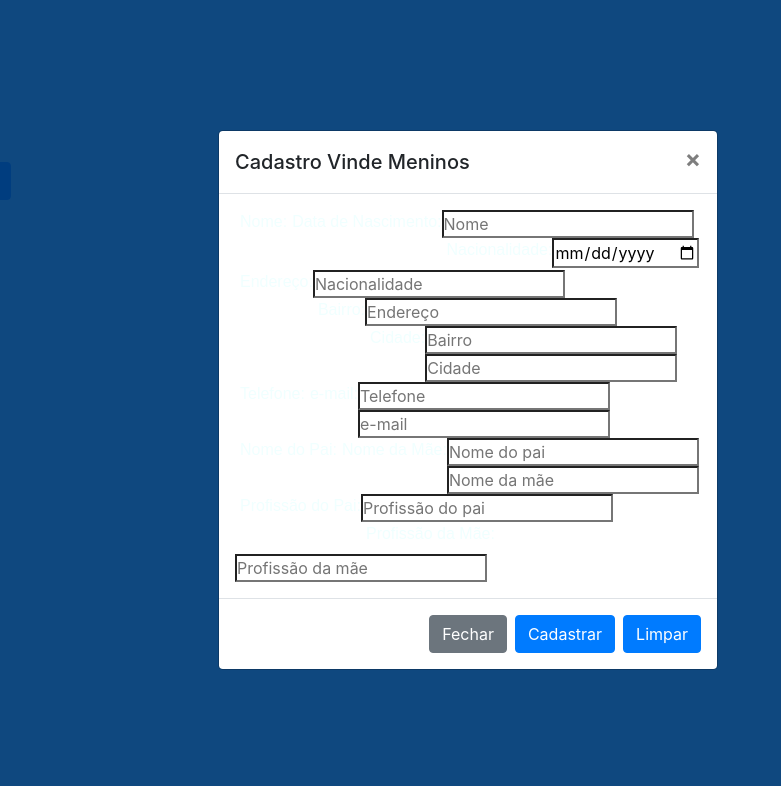
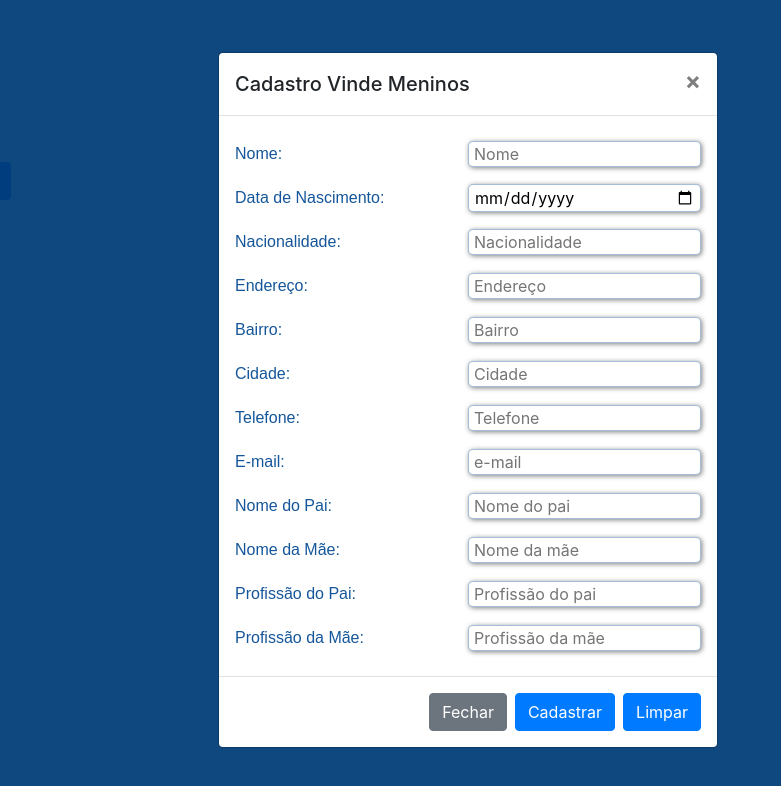
Before and after one commit to renanlucasdepaula/vindemeninosproject, a plain HTML site: page index.html in a window 1280 px wide. Both pictures are taken after a click on the button "Cadastro". Shown: the full height of the page, 172-953 px from the left. Drawn offline with nearby package versions, Linux system fonts and the light colour scheme.

Commit message:
Inputs e labels de cadastro reestilizadas

```diff
--- a/css/estilo.css
+++ b/css/estilo.css
@@ -15,19 +15,34 @@ body{
     */
     background-color: dodgerblue!important;
 }
-label{
+.infoPessoal{
+    /* Famoso flexbox */
+    display: flex;
+    flex-direction: column;
+    align-items: center;
+}
+.infoPessoal input{
+    box-shadow: 1px 1px 5px rgba(0,0,0,0.5);
+    border: 1px solid #0b49965c;
+    border-radius: 5px;
+    margin: auto 0;
+    width: 50%;
+    padding: 0px 5px;
+}
+.infoPessoal label{
     font-family: Arial, Helvetica, sans-serif;
-    float: left;
-    margin-left: 5px;
-    color: azure;
+    color: #15569a;
+    margin: 10px 0;
 }
-input{
 
-    box-shadow: 2px;
-    background-origin: padding-box;
+.infoPessoal .row{
+    /* Alguns ajustes na row para estilizar os elementos */
+    width: 100%;
+    /* row por padrão vem com display flex, então só usei uma propriedade para alinhar os elementos dentro dela */
+    justify-content: space-between;
 }
-.dtnasc{
-}
+/* .dtnasc{
+} */
 .titulo{
     padding: 1px;
     text-align: center;
--- a/index.html
+++ b/index.html
@@ -50,43 +50,73 @@
             <span aria-hidden="true">&times;</span>
           </button>
         </div>
-        <div class="modal-body">
-          <label>Nome:</label>
-          <input type="text" id="nome" name="nome" placeholder="Nome" data-toggle="popover" data-placement="right" data-content="nome"/>
+        <!-- Adicionei a classe container do bootstrap para que pegue margin e padding automaticos -->
+        <div class="modal-body container">
+          <div class="infoPessoal">
+            <!-- quando se usa container, o ideal é usar row para os elementos dentro dele, pois tambem
+                 configura o posicionamento. Nesse caso deixa em linha os elementos dentro dela. Cada row == uma linha
+            -->
+            <div class="row">
+              <label for="nome">Nome:</label>
+              <input type="text" id="nome" name="nome" placeholder="Nome" data-toggle="popover" data-placement="right" data-content="nome"/>
+            </div>
 
-          <label class="dtnasc">Data de Nascimento:</label>
-          <input type="date" id="dtnasc" name="dtnasc" />
+            <div class="row">
+              <label class="dtnasc" for="dtnasc">Data de Nascimento:</label>
+              <input type="date" id="dtnasc" name="dtnasc" />
+            </div>
 
-          <label>Nacionalidade:</label>
-          <input type="text" id="nome" name="nome" placeholder="Nacionalidade"/>
+            <div class="row">
+              <label for="nacional">Nacionalidade:</label>
+              <input type="text" id="nacional" name="nacional" placeholder="Nacionalidade"/>
+            </div>
 
-          <label>Endereço:</label>
-          <input type="text" id="nome" name="nome" placeholder="Endereço"/>
+            <div class="row">
+              <label for="endereco">Endereço:</label>
+              <input type="text" id="endereco" name="endereco" placeholder="Endereço"/>
+            </div>
 
-          <label>Bairro:</label>
-          <input type="text" id="nome" name="nome" placeholder="Bairro" />
+            <div class="row">
+              <label for="bairro">Bairro:</label>
+              <input type="text" id="bairro" name="bairro" placeholder="Bairro" />
+            </div>
 
-          <label>Cidade:</label>
-          <input type="text" id="nome" name="nome" placeholder="Cidade"/>
+            <div class="row">
+              <label for="cidade">Cidade:</label>
+              <input type="text" id="cidade" name="cidade" placeholder="Cidade"/>
+            </div>
 
-          <label>Telefone:</label>
-          <input type="text" id="nome" name="nome" placeholder="Telefone"/>
+            <div class="row">
+              <label for="tel">Telefone:</label>
+              <input type="tel" id="tel" name="tel" placeholder="Telefone"/>
+            </div>
 
-          <label>e-mail:</label>
-          <input type="text" id="nome" name="nome" placeholder="e-mail"/>
+            <div class="row">
+              <label for="email">E-mail:</label>
+              <input type="email" id="email" name="email" placeholder="e-mail"/>
+            </div>
 
-          <label>Nome do Pai:</label>
-          <input type="text" id="nome" name="nome" placeholder="Nome do pai"/>
+            <div class="row">
+              <label for="nPai">Nome do Pai:</label>
+              <input type="text" id="nPai" name="nPai" placeholder="Nome do pai"/>
+            </div>
 
-          <label>Nome da Mãe:</label>
-          <input type="text" id="nome" name="nome" placeholder="Nome da mãe"/>
+            <div class="row">
+              <label for="nMae">Nome da Mãe:</label>
+              <input type="text" id="nMae" name="nMae" placeholder="Nome da mãe"/>
+            </div>
 
-          <label>Profissão do Pai:</label>
-          <input type="text" id="nome" name="nome" placeholder="Profissão do pai"/>
+            <div class="row">
+              <label for="pPai">Profissão do Pai:</label>
+              <input type="text" id="pPai" name="pPai" placeholder="Profissão do pai"/>
+            </div>
 
-          <label>Profissão da Mãe: </label>
-          <input type="text" id="nome" name="nome" value=""placeholder="Profissão da mãe" />
+            <div class="row">
+              <label for="pMae">Profissão da Mãe: </label>
+              <input type="text" id="pMae" name="pMae" value=""placeholder="Profissão da mãe" />
+            </div>
 
+          </div>
         </div>
         <div class="modal-footer">
           <button type="button" class="btn btn-secondary" data-dismiss="modal">Fechar</button>
```
